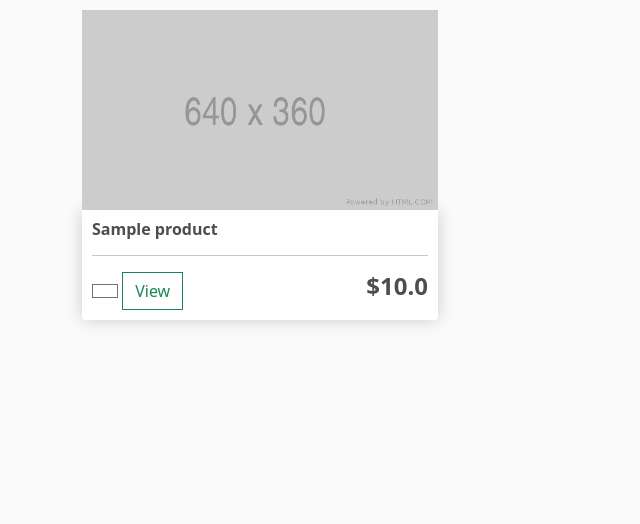
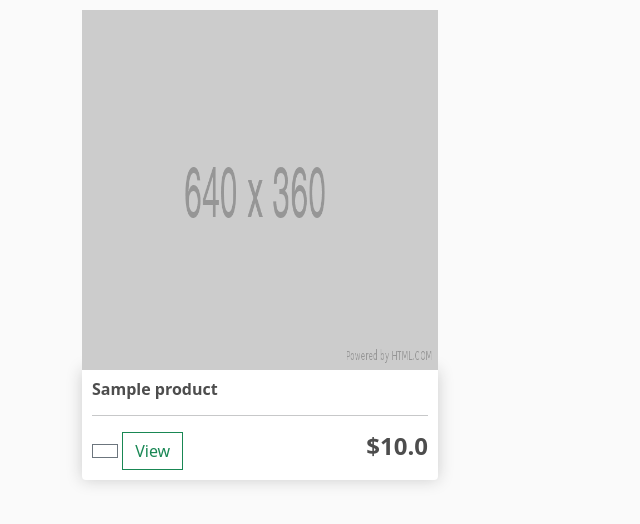
Before and after one commit to aabdurakhmanov/mandarin, a Django app: page / in a window 1280 px wide. Shown: the part 73-597 px from the top of the page, without its empty margins (0-640 px from the left). Run offline with Django 4.2, Linux system fonts and the light colour scheme; tables that the repository leaves empty hold one stand-in row (values such as "Sample post"); some libraries are stand-ins or nearby versions.

Commit message:
style changeed

```diff
--- a/store/static/css/main.css
+++ b/store/static/css/main.css
@@ -28,6 +28,7 @@ h1,h2,h3,h4,h5,h6{
 
 .storeimg1{
     width: 100%!important;
+    height: 360px!important;
 }
 
 #cart-icon{
```
